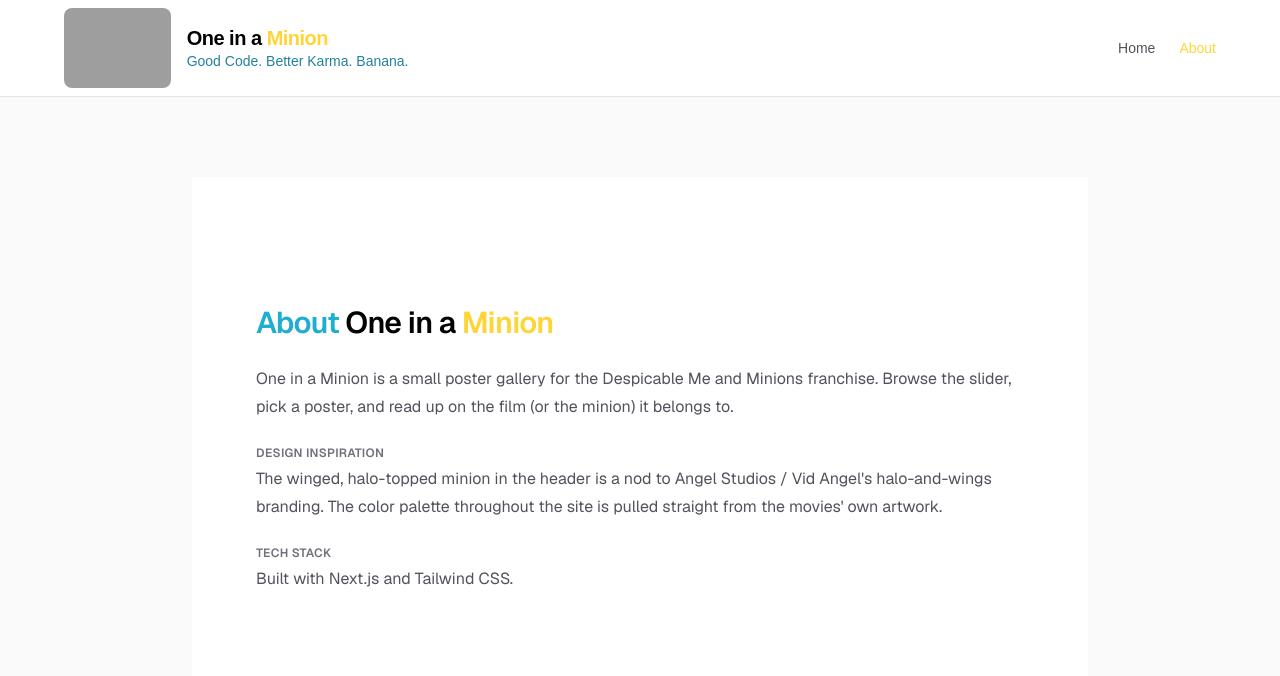
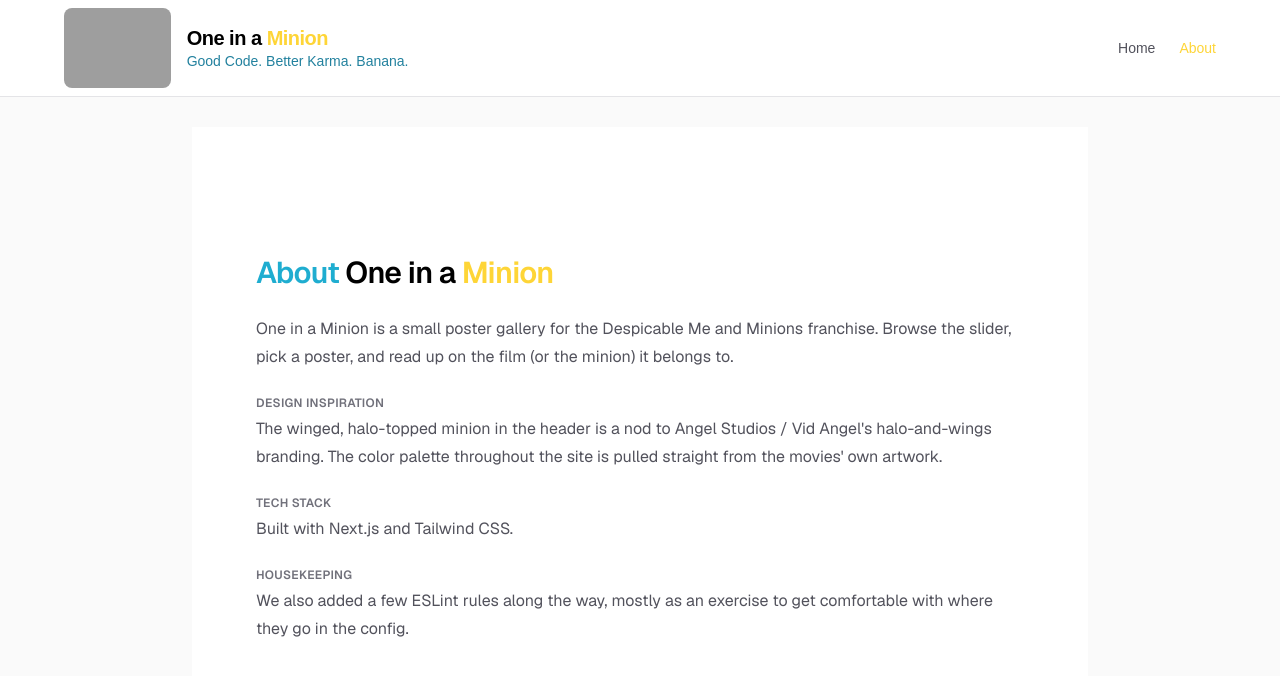
Before and after one commit to travishoki/i-need-an-angel, a Next.js app: page /about in a window 1280 px wide. Shown: the top 676 px of the page. Built offline with nearby package versions, Linux system fonts and the light colour scheme; grey boxes are pictures that could not be loaded.

Commit message:
eslint description in about page

```diff
--- a/app/about/page.tsx
+++ b/app/about/page.tsx
@@ -37,6 +37,15 @@ export default function About() {
               Built with Next.js and Tailwind CSS.
             </p>
           </div>
+          <div className="flex flex-col gap-1">
+            <h2 className="text-xs font-semibold tracking-wide text-zinc-500 uppercase dark:text-zinc-500">
+              Housekeeping
+            </h2>
+            <p className="max-w-3xl text-base leading-7 text-zinc-600 dark:text-zinc-400">
+              We also added a few ESLint rules along the way, mostly as an
+              exercise to get comfortable with where they go in the config.
+            </p>
+          </div>
         </main>
       </div>
     </div>
```
